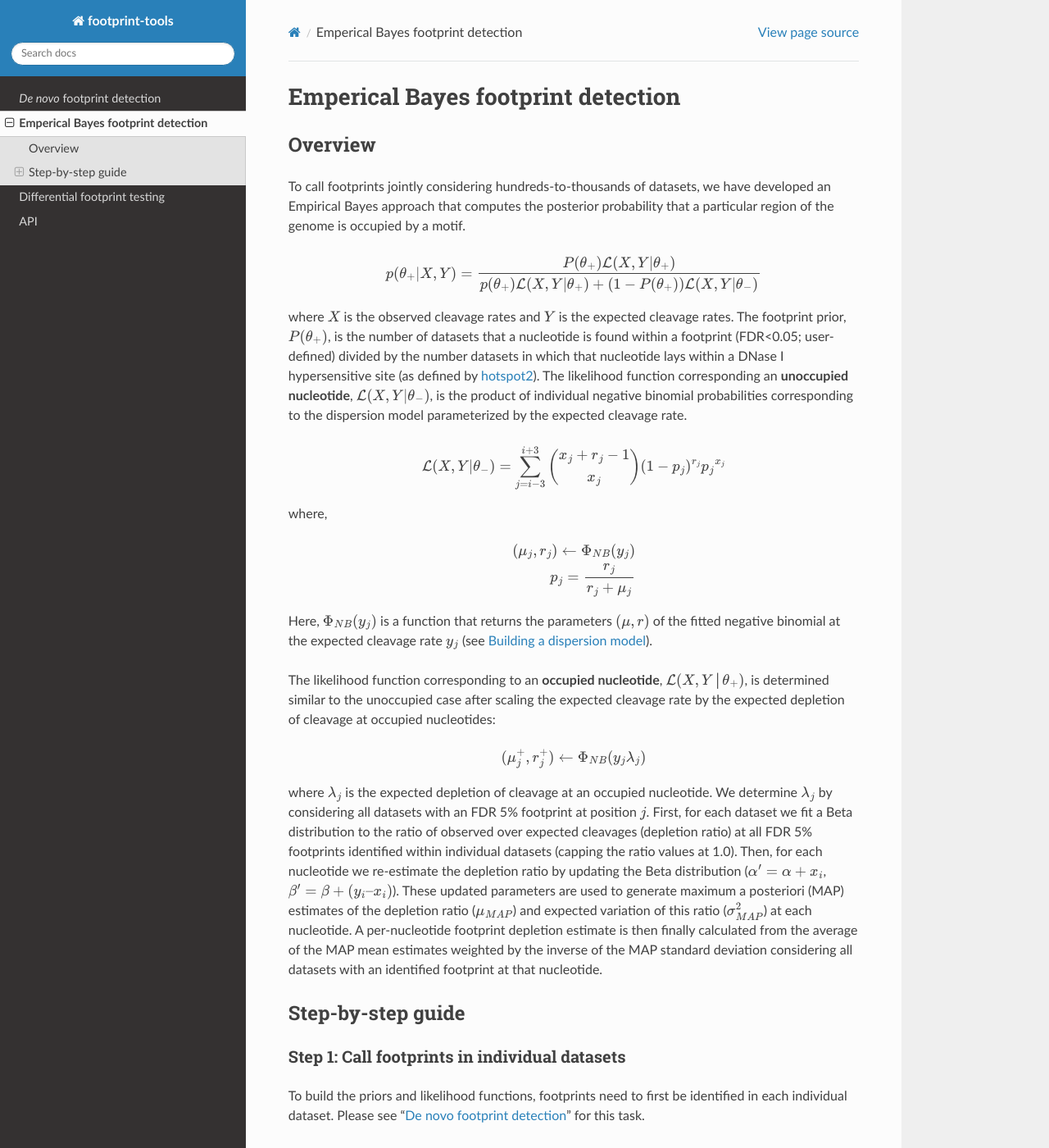
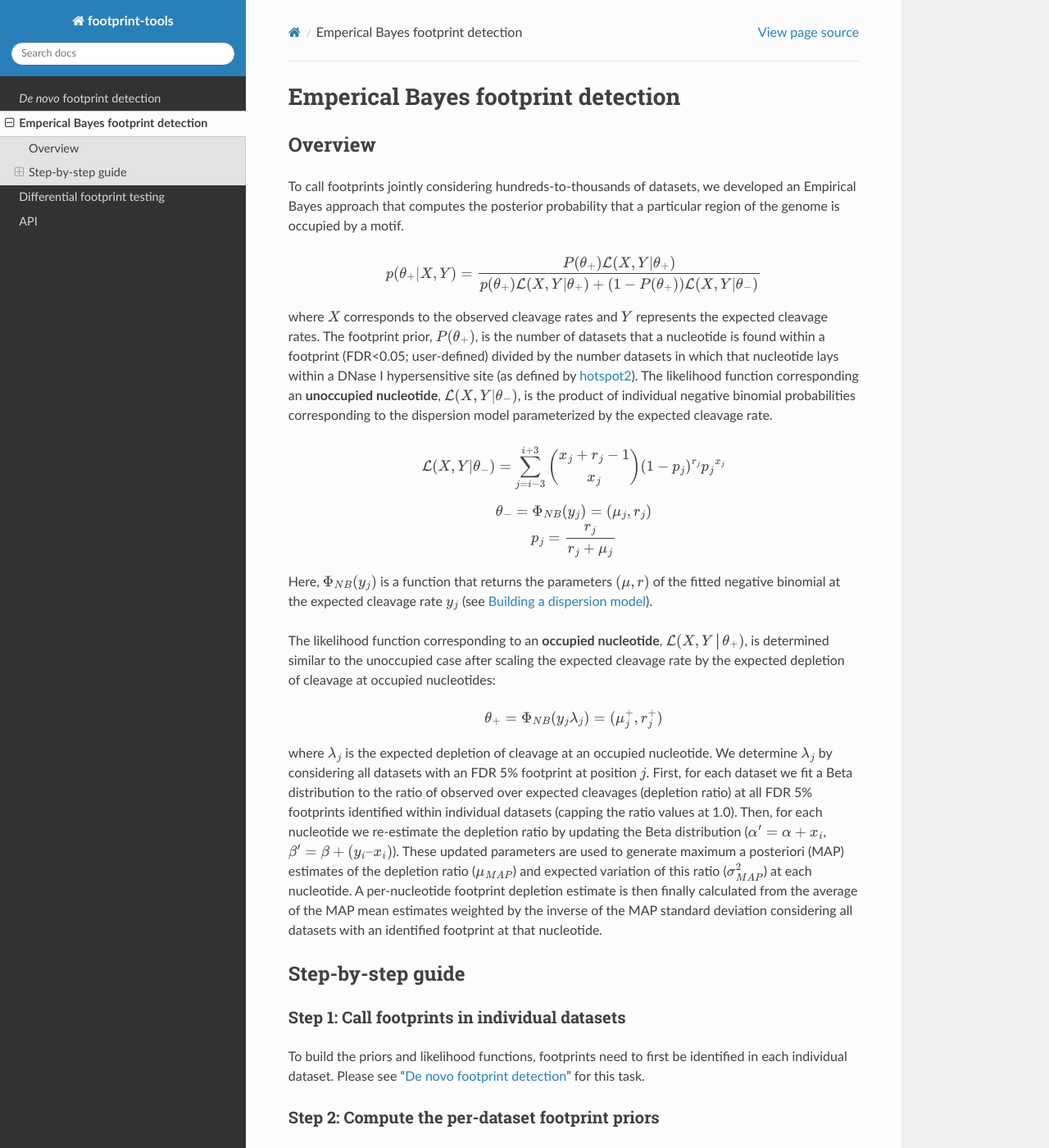
Before and after one commit to vierstralab/footprint-tools, a Sphinx documentation site: the page built from docs/source/posterior.rst, in a window 1280 px wide and 1400 px high. Shown: the whole window at 82% size. Built offline with Sphinx 7.4.7 and the Read the Docs theme 2.0.0, drawn with Linux system fonts in a browser that asks for light colours.

```diff
--- a/docs/source/posterior.rst
+++ b/docs/source/posterior.rst
@@ -5,25 +5,24 @@
 Overview
 ~~~~~~~~
 
-To call footprints jointly considering hundreds-to-thousands of datasets, we have developed an Empirical Bayes approach that computes the posterior probability that a particular region of the genome is occupied by a motif.
+To call footprints jointly considering hundreds-to-thousands of datasets, we developed an Empirical Bayes approach that computes the posterior probability that a particular region of the genome is occupied by a motif.
 
 
 .. math::
 	p(\theta_+|X, Y) = \frac{P(\theta_+) \mathcal{L}(X,Y|\theta_+)}{	p(\theta_+) \mathcal{L}(X,Y|\theta_+) + (1-P(\theta_+)) \mathcal{L}(X,Y|\theta_-)}
 
-where :math:`X` is the observed cleavage rates and :math:`Y` is the expected cleavage rates. The footprint prior, :math:`P(\theta_+)`, is the number of datasets that a nucleotide is found within a footprint (FDR<0.05; user-defined) divided by the number datasets in which that nucleotide lays within a DNase I hypersensitive site (as defined by `hotspot2 <https://github.com/Altius/hotspot2>`_). The likelihood function corresponding an **unoccupied nucleotide**, :math:`\mathcal{L}(X,Y|\theta_-)`, is the product of individual negative binomial probabilities corresponding to the dispersion model parameterized by the expected cleavage rate.
+where :math:`X` corresponds to the observed cleavage rates and :math:`Y` represents the expected cleavage rates. The footprint prior, :math:`P(\theta_+)`, is the number of datasets that a nucleotide is found within a footprint (FDR<0.05; user-defined) divided by the number datasets in which that nucleotide lays within a DNase I hypersensitive site (as defined by `hotspot2 <https://github.com/Altius/hotspot2>`_). The likelihood function corresponding an **unoccupied nucleotide**, :math:`\mathcal{L}(X,Y|\theta_-)`, is the product of individual negative binomial probabilities corresponding to the dispersion model parameterized by the expected cleavage rate.
 
 .. math::
 	\mathcal{L}(X,Y|\theta_-) = \sum_{j=i-3}^{i+3} \left( \begin{array}{c} x_j + r_j -1 \\ x_j \end{array} \right) (1-p_j)^{r_j} {p_j}^{x_j}
 
-where,
+.. math::
+	:nowrap:
 
-.. math::
-
-	(\mu_j, r_j)  \leftarrow \Phi_{NB}(y_j)
-
+	\begin{gather*}
+	\theta_- = \Phi_{NB}(y_j) = (\mu_j, r_j)\\
 	p_j = \frac{r_j}{r_j + \mu_j}
-
+	\end{gather*}
 
 Here, :math:`\Phi_{NB}(y_j)` is a function that returns the parameters :math:`(\mu, r)` of the fitted negative binomial at the expected cleavage rate :math:`y_j` (see :ref:`dispersion-model`).
 
@@ -32,7 +31,7 @@
 
 .. math::
 
-	(\mu^{+}_j, r^{+}_j)  \leftarrow \Phi_{NB}(y_j \lambda_j)
+	\theta_+ =  \Phi_{NB}(y_j \lambda_j) = (\mu^{+}_j, r^{+}_j)
 
 where :math:`\lambda_j` is the expected depletion of cleavage at an occupied nucleotide. We determine :math:`\lambda_j` by considering all datasets with an FDR 5% footprint at position :math:`j`. First, for each dataset we fit a Beta distribution to the ratio of observed over expected cleavages (depletion ratio) at all FDR 5% footprints identified within individual datasets (capping the ratio values at 1.0). Then, for each nucleotide we re-estimate the depletion ratio by updating the Beta distribution (:math:`\alpha' = \alpha + x_i`, :math:`\beta’ = \beta + (y_i–x_i)`). These updated parameters are used to generate maximum a posteriori (MAP) estimates of the depletion ratio (:math:`\mu_{MAP}`) and expected variation of this ratio (:math:`\sigma^2_{MAP}`) at each nucleotide. A per-nucleotide footprint depletion estimate is then finally calculated from the average of the MAP mean estimates weighted by the inverse of the MAP standard deviation considering all datasets with an identified footprint at that nucleotide.
 
--- a/footprint_tools/__init__.py
+++ b/footprint_tools/__init__.py
@@ -1,3 +1,3 @@
-__version__ = "1.1.1"
+__version__ = "1.1.2"
 
 __all__ = ["cutcounts"]
--- a/setup.py
+++ b/setup.py
@@ -16,7 +16,7 @@
 
 from glob import glob
 
-__version__ = "1.1.1"
+__version__ = "1.1.2"
 
 if sys.version_info[0] != 3 or sys.version_info[1] <= 5:
     print("Package requires Python version 3.5+")
@@ -51,7 +51,7 @@
 	author = "Jeff Vierstra",
 	author_email = "jvierstra@altius.org",
 	url = "https://github.com/jvierstra/footprint-tools",
-	download_url = "https://github.com/jvierstra/footprint-tools/archive/1.1.1.tar.gz",
+	download_url = "https://github.com/jvierstra/footprint-tools/archive/1.1.2.tar.gz",
 	keywords = ["genomic footprints", "bioinformatics"],
 	zip_safe = False,
 	packages =  find_packages(),
```
Also changed, not shown: 9 other files.
